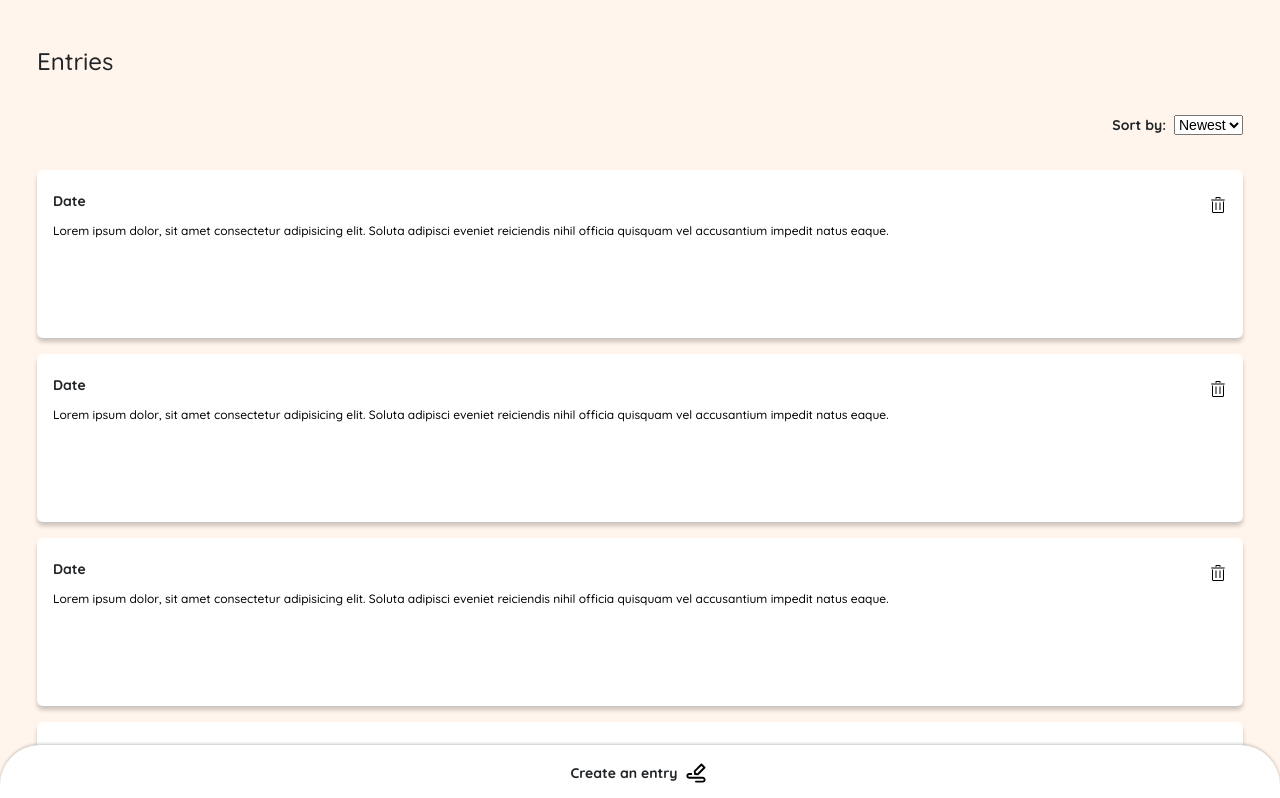
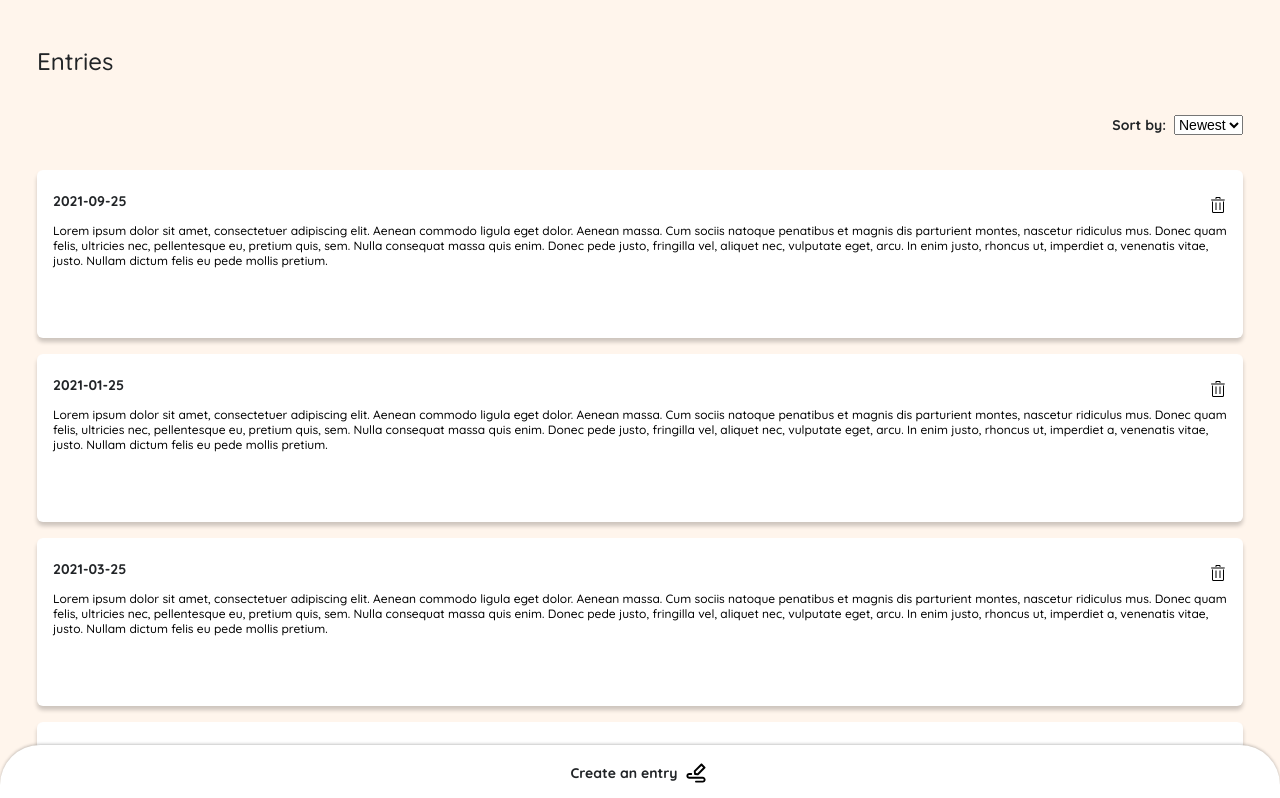
Before and after one commit to Celinaki/Diary, a Vue app: page / in a window 1280 px wide. Shown: the top 798 px of the page. Built offline with nearby package versions, Linux system fonts and the light colour scheme.

Commit message:
handling props, swapping out mock data to dynamic data

```diff
--- a/src/components/icons/EntryCard.vue
+++ b/src/components/icons/EntryCard.vue
@@ -3,6 +3,8 @@ import { useDeleteEntryStore } from '@/stores/DeleteEntryStore';
 import {storeToRefs} from 'pinia'
 const store = useDeleteEntryStore()
 const { deleteEntryModal } = storeToRefs(store)
+
+ const props = defineProps(['entryDate','entryText'])
 
 
 const openModal = () => {
@@ -14,16 +16,17 @@ const openModal = () => {
 <template>
     <div class="entry-wrapper">
         <span class="first-row">
-            <h2>Date</h2>
+
+            <h2> {{ entryDate }}</h2>
             <img src="@/assets/clarity_trash-line.svg" @click="openModal" alt="">
         </span>
-  <p>Lorem ipsum dolor, sit amet consectetur adipisicing elit. Soluta adipisci eveniet reiciendis nihil officia quisquam vel accusantium impedit natus eaque.</p>
+  <p>{{ entryText }}</p>
     </div>
 </template>
 
 <style scoped>
 .entry-wrapper{
-height: 136px;
+min-height: 136px;
 background-color: #FFF;
 border-radius: 6px;
 padding: 1rem;
```
